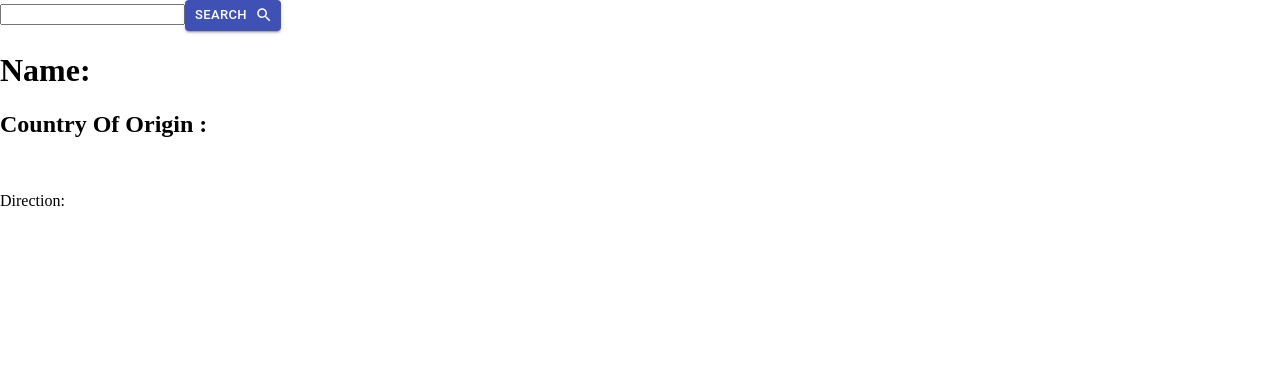
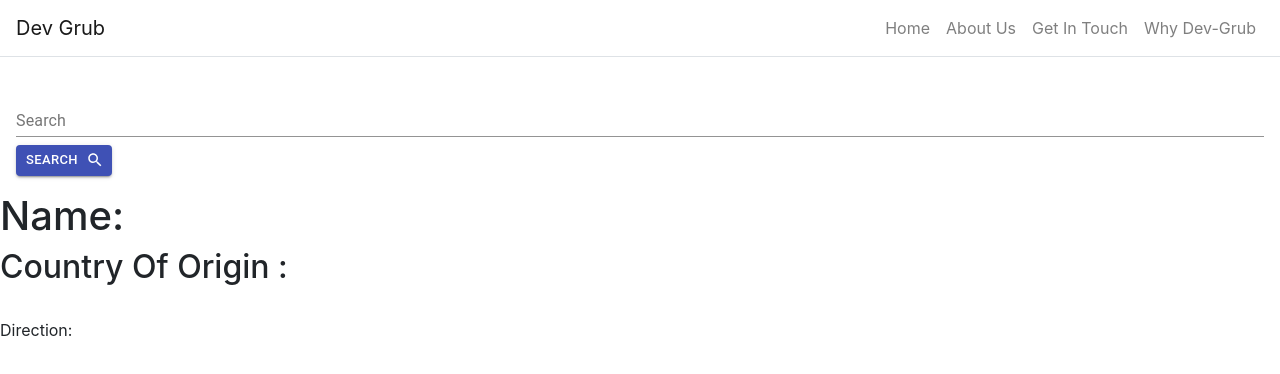
Before and after one commit to sahils091/dev-grub, a React (Create React App) app: page / in a window 1280 px wide. Shown: the top 374 px of the page. Built offline with nearby package versions, Linux system fonts and the light colour scheme; no server answers.

Commit message:
Added a a Bootstrap Navbar/ Input Component

```diff
--- a/package.json
+++ b/package.json
@@ -9,7 +9,9 @@
     "@testing-library/react": "^9.5.0",
     "@testing-library/user-event": "^7.2.1",
     "axios": "^0.20.0",
+    "bootstrap": "^4.5.2",
     "react": "^16.13.1",
+    "react-bootstrap": "^1.3.0",
     "react-dom": "^16.13.1",
     "react-scripts": "3.4.3"
   },
--- a/src/components/Header/Header.js
+++ b/src/components/Header/Header.js
@@ -0,0 +1,39 @@
+import React from 'react';
+import { Container, Nav, Navbar } from 'react-bootstrap';
+import "./header.css";
+
+
+const Header = () => {
+    return (
+        <header className="head">
+
+<Container className="p-0" fluid={true}>
+        <Navbar className="border-bottom" bg="transparent" expand="lg">
+        <Navbar.Brand>Dev Grub</Navbar.Brand>
+
+        <Navbar.Toggle aria-controls="navbar-toggle" className="border-0" />
+        <Navbar.Collapse id="navbar-toggle">
+          <Nav className="ml-auto">
+            <a className="nav-link" href="#home">
+              {" "}
+              Home{" "}
+            </a>
+            <a className="nav-link" href="#about">
+              About Us
+            </a>
+            <a className="nav-link" href="#projects">
+              Get In Touch
+            </a>
+            <a className="nav-link" href="#contact">
+            Why Dev-Grub
+            </a>
+          </Nav>
+        </Navbar.Collapse>
+      </Navbar>
+        </Container>
+     </header>
+
+    );
+};
+
+export default Header;
--- a/src/components/Header/header.css
+++ b/src/components/Header/header.css
@@ -0,0 +1,18 @@
+.head {
+    display: flex;
+}
+.head__list-container {
+    display: flex;
+    justify-content: space-between;
+
+
+}
+
+.head__left{
+    display: flex;
+}
+
+.head__right{
+    display: flex;
+    justify-content: space-evenly;
+}
--- a/src/components/Homepage/Homepage.js
+++ b/src/components/Homepage/Homepage.js
@@ -4,6 +4,8 @@
 import Button from "@material-ui/core/Button";
 import SearchIcon from "@material-ui/icons/Search";
 import TextField from "@material-ui/core/TextField";
+import Header from "../Header/Header";
+import Input from "../Input/Input";
 
 
 
@@ -17,8 +19,11 @@
     axios
       .get("https://www.themealdb.com/api/json/v1/1/search.php?s=" + key)
       .then((res) => {
-        console.log(res.data.meals);
-        let meal = res.data.meals[0];
+        let meal;
+        if (res.data.meals === null) {
+          return }else {
+         meal = res.data.meals[0];
+        }
         setKeyword(meal);
       });
   };
@@ -36,22 +41,10 @@
 
   return (
     <div className="home">
+    <Header/>
       <div className="home__input-wrapper">
-        <form className="home__input-form" onSubmit={clickHandler}>
-          <input type="text" name="search" className="home__input" />
+      <Input clickHandler={clickHandler}/>
 
-          {/* <TextField
-           onSubmit={clickHandler}
-           variant="standard"
-           type="text"
-           label="Search"
-          ></TextField> */}
-     <Button variant="contained" color="primary" size="small" endIcon={<SearchIcon/>} >
-     Search
-     </Button>
-
-
-        </form>
       </div>
 
       <main>
@@ -67,3 +60,21 @@
 };
 
 export default Homepage;
+
+
+// {/* <form className="home__input-form" onSubmit={clickHandler}>
+// {/* <input type="text" name="search" className="home__input" /> */}
+
+// <TextField
+// //  onSubmit={clickHandler}
+//  variant="standard"
+//  type="text"
+//  label="Search"
+//  name="search"
+// ></TextField>
+// <Button variant="contained" color="primary" size="small" endIcon={<SearchIcon/>}  type="submit">
+// Search
+// </Button>
+
+
+// </form> */}
--- /dev/null
+++ b/src/components/Input/Input.js
@@ -0,0 +1,36 @@
+import React from 'react';
+import "./input.css";
+import Button from "@material-ui/core/Button";
+import SearchIcon from "@material-ui/icons/Search";
+import TextField from "@material-ui/core/TextField";
+
+
+const Input = (props) => {
+    return (
+        <div className="field" >
+         <form className="field__input-form" onSubmit={props.clickHandler}>
+          <TextField
+           variant="standard"
+           type="text"
+           label="Search"
+           name="search"
+           className="field__input"
+           margin="normal"
+          ></TextField>
+          <div>
+          <Button variant="contained" color="primary" size="small" endIcon={<SearchIcon/>}
+     margin="normal"  type="submit">
+     Search
+     </Button>
+
+
+          </div>
+
+
+        </form>
+
+        </div>
+    );
+};
+
+export default Input;
--- /dev/null
+++ b/src/components/Input/input.css
@@ -0,0 +1,13 @@
+.field {
+    display: flex;
+    padding: 1rem;
+}
+.field__input-form {
+    display: flex;
+    width: 100%;
+    flex-direction: column;
+}
+
+.field__input {
+    margin-bottom: 1rem;
+}
--- a/src/index.js
+++ b/src/index.js
@@ -2,6 +2,7 @@
 import ReactDOM from 'react-dom';
 import './index.css';
 import App from './App';
+import 'bootstrap/dist/css/bootstrap.min.css';
 
 
 ReactDOM.render(
```
Also changed, not shown: 1 other file (tests, documents, lock files or other folders).
